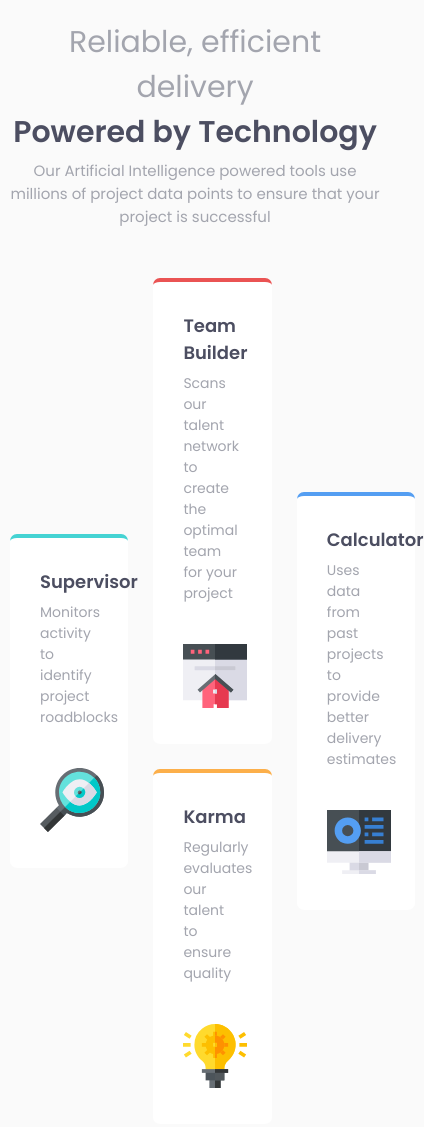
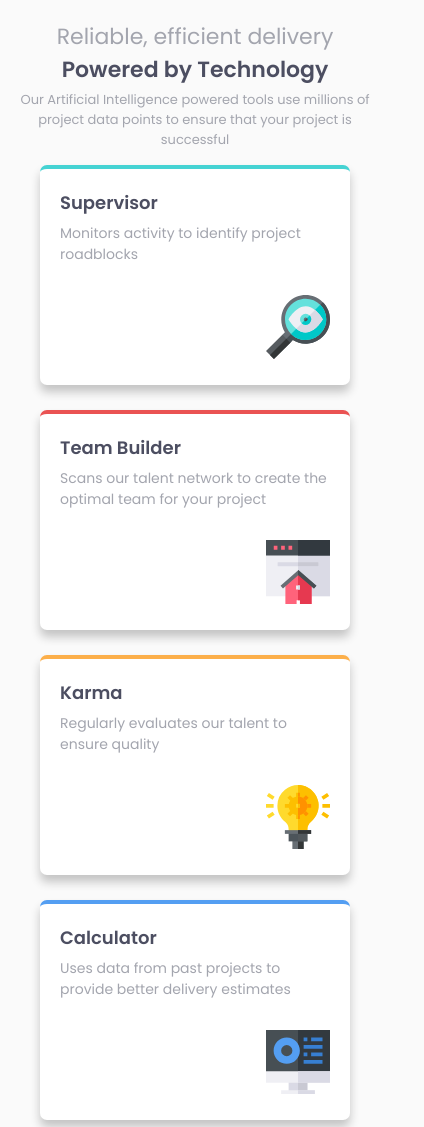
Before and after one commit to bijaylaxmibehera/four-card-feature-section, a plain HTML site: page index.html in a window 390 px wide. Shown: the top 1127 px of the page, 424 px wide, since content can reach past the window. Drawn offline with Linux system fonts and the light colour scheme.

Commit message:
feat: mobile design done

```diff
--- a/styles.css
+++ b/styles.css
@@ -25,6 +25,7 @@ body {
     font-size: 15px;
     background-color: var(--very-light-gray);
 }
+
 .container {
     max-width: 1200px;
     margin: 0 auto;
@@ -34,22 +35,27 @@ body {
 header {
     text-align: center;
 }
-  .gray{
+
+.gray {
     color: var(--grayish-blue);
 }
-  header h2{
+
+header h2 {
     font-size: 30px;
     font-weight: 400;
 }
-  header h2#bold-heading{
+
+header h2#bold-heading {
     color: var(--very-dark-blue);
     font-weight: 600;
 }
-  header p{
+
+header p {
     max-width: 600px;
     margin: 0 auto;
     margin-top: 4px;
 }
+
 .main-content {
     display: grid;
     /* grid-template-columns: 1fr 1fr 1fr; */
@@ -61,9 +67,11 @@ body {
 .box {
     background-color: #fff;
     border-radius: 7px;
-    padding: 30px;
+    padding: 20px;
     text-align: right;
+    box-shadow: 0px 7px 10px hsl(0, 0%, 77%);
 }
+
 .box-text {
     text-align: left;
     padding-bottom: 40px;
@@ -90,9 +98,11 @@ body {
     color: var(--very-dark-blue);
     margin-bottom: 7px;
 }
-  .box-text p{
+
+.box-text p {
     font-size: 14px;
 }
+
 .box-container {
     display: flex;
     flex-direction: column;
@@ -103,3 +113,37 @@ body {
 .box-4 {
     align-self: center;
 }
+
+@media only screen and (max-width: 768px) {
+    .main-content {
+        grid-template-columns: 1fr;
+    }
+    .main-content{
+        margin: 0  30px;
+    }
+}
+
+@media only screen and (max-width: 425px) {
+    body {
+        font-size: 13px;
+    }
+
+    header h2 {
+        font-size: 22px;
+    }
+    header p{
+        margin-bottom: 15px;
+    }
+
+    .box {
+        padding: 20px;
+    }
+
+    .box-text {
+        padding-bottom: 30px;
+    }
+}
+
+footer{
+    text-align: center;
+}
```
Lines whose indentation alone changed are shown as unchanged.
